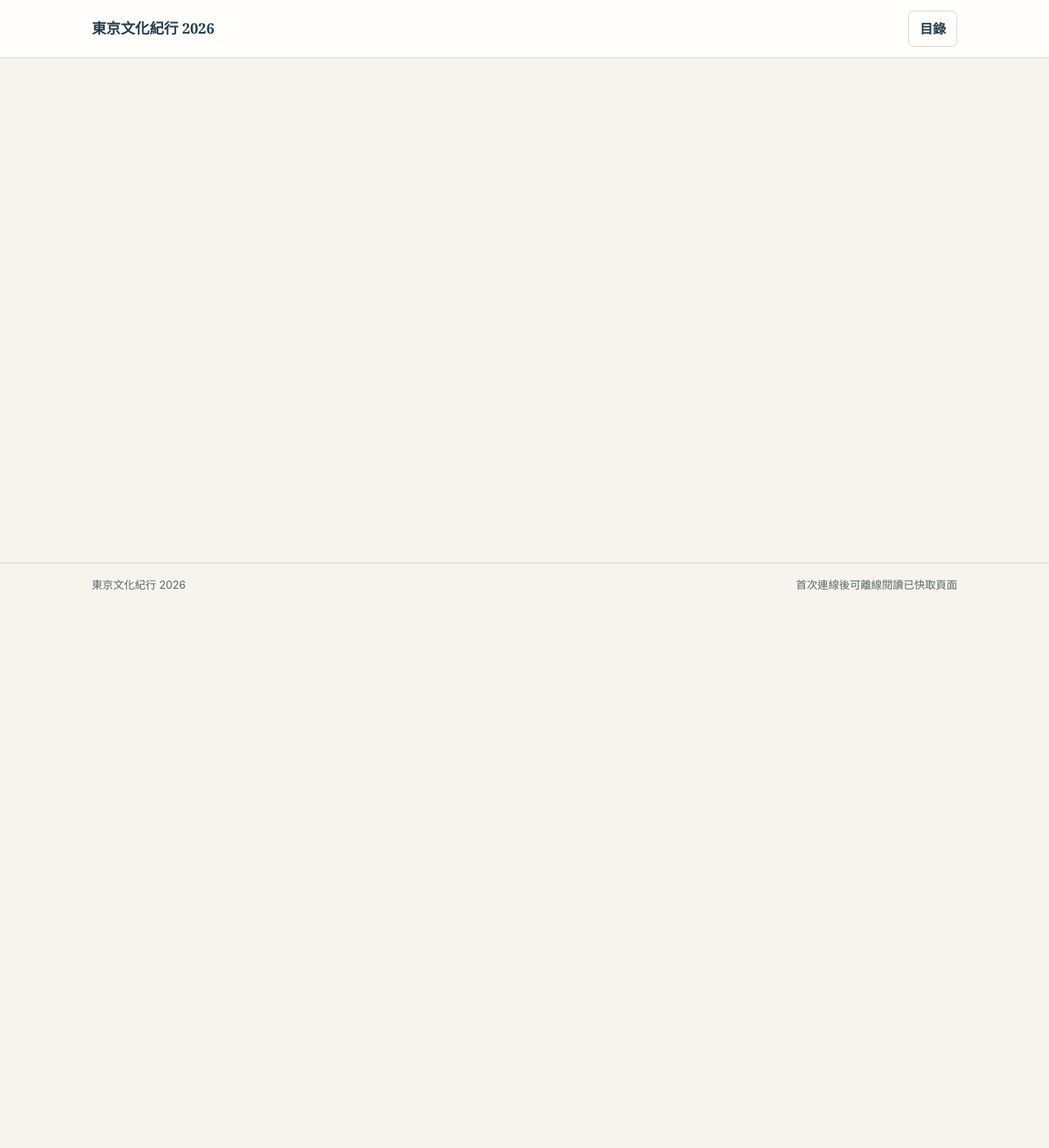
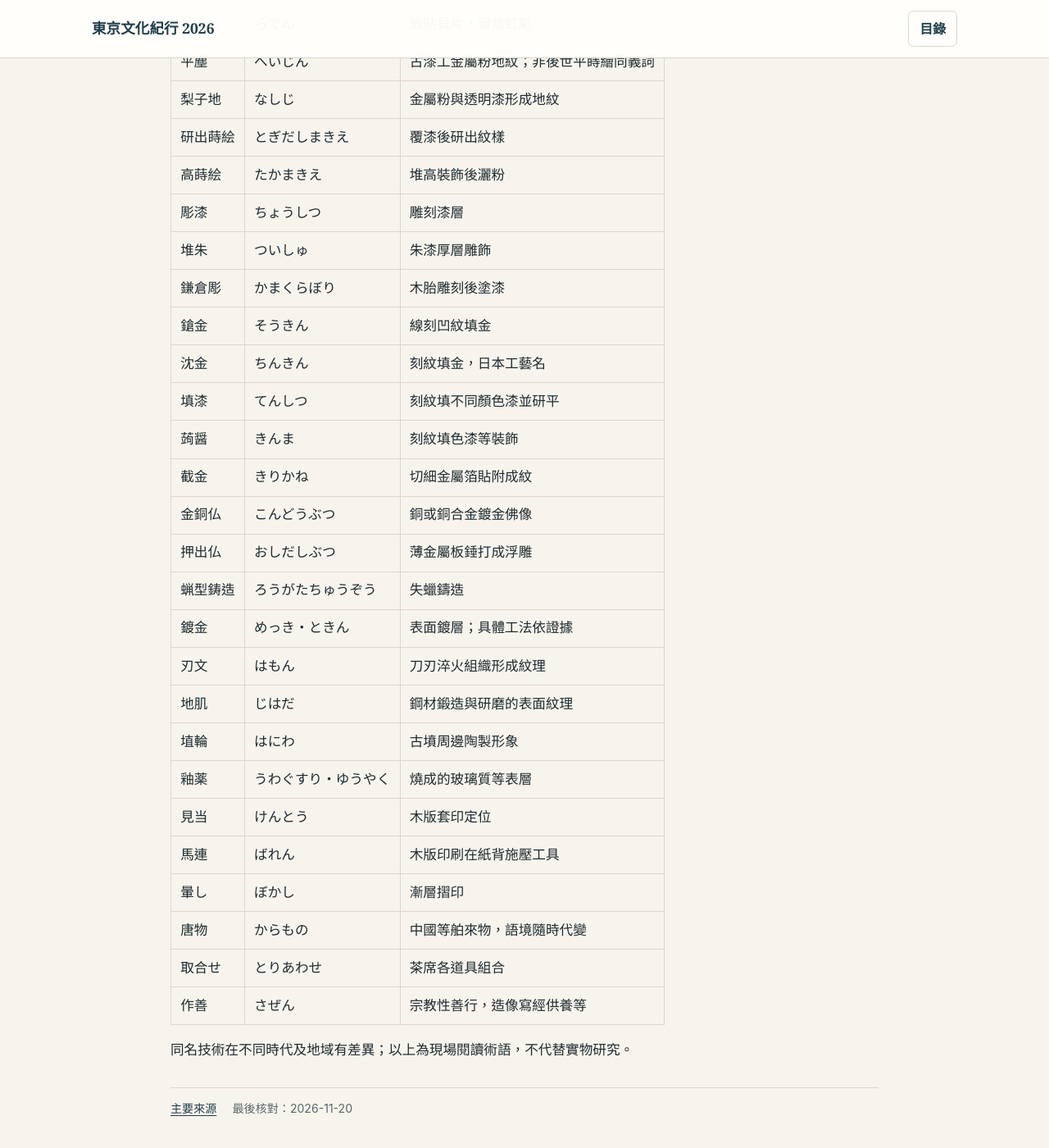
Before and after one commit to davetwchiu/tokyo-culture-trip-2026, a Jekyll site: the page built from content/craft-glossary/index.md, in a window 1280 px wide and 1400 px high, scrolled down 641 px. Shown: the whole window at 82% size. Built offline with Jekyll 4.4.1, drawn with Linux system fonts in a browser that asks for light colours; before the commit the page ends 900 px from its top, so only the background shows below that; some of the changed text lies outside the part shown.

Commit message:
Complete content/craft-glossary/index.md content

```diff
--- a/content/craft-glossary/index.md
+++ b/content/craft-glossary/index.md
@@ -5,10 +5,49 @@ permalink: /craft-glossary/
 section: 工藝詞彙
 navigation: true
 nav_order: 6
-source: ""
-last_checked: ""
+source: "https://www.nezu-muse.or.jp/jp/exhibitions/view-122.html"
+last_checked: "2026-11-20"
 maps_query: ""
 maps_origin: ""
 maps_destination: ""
 offline: true
 ---
+
+# 現場快速查閱
+
+深入工序可參看[工藝史]({{ '/history/craft/' | relative_url }})。
+
+| 日文 | 讀音 | 中文及觀察 |
+|---|---|---|
+| 漆 | うるし | 漆樹汁液固化形成塗層 |
+| 木胎 | もくたい | 木質器身基礎 |
+| 蒔絵 | まきえ | 漆黏附金銀粉形成裝飾 |
+| 螺鈿 | らでん | 嵌貼貝片，留意虹彩 |
+| 平塵 | へいじん | 古漆工金屬粉地紋；非後世平蒔繪同義詞 |
+| 梨子地 | なしじ | 金屬粉與透明漆形成地紋 |
+| 研出蒔絵 | とぎだしまきえ | 覆漆後研出紋樣 |
+| 高蒔絵 | たかまきえ | 堆高裝飾後灑粉 |
+| 彫漆 | ちょうしつ | 雕刻漆層 |
+| 堆朱 | ついしゅ | 朱漆厚層雕飾 |
+| 鎌倉彫 | かまくらぼり | 木胎雕刻後塗漆 |
+| 鎗金 | そうきん | 線刻凹紋填金 |
+| 沈金 | ちんきん | 刻紋填金，日本工藝名 |
+| 填漆 | てんしつ | 刻紋填不同顏色漆並研平 |
+| 蒟醤 | きんま | 刻紋填色漆等裝飾 |
+| 截金 | きりかね | 切細金屬箔貼附成紋 |
+| 金銅仏 | こんどうぶつ | 銅或銅合金鍍金佛像 |
+| 押出仏 | おしだしぶつ | 薄金屬板錘打成浮雕 |
+| 蝋型鋳造 | ろうがたちゅうぞう | 失蠟鑄造 |
+| 鍍金 | めっき・ときん | 表面鍍層；具體工法依證據 |
+| 刃文 | はもん | 刀刃淬火組織形成紋理 |
+| 地肌 | じはだ | 鋼材鍛造與研磨的表面紋理 |
+| 埴輪 | はにわ | 古墳周邊陶製形象 |
+| 釉薬 | うわぐすり・ゆうやく | 燒成的玻璃質等表層 |
+| 見当 | けんとう | 木版套印定位 |
+| 馬連 | ばれん | 木版印刷在紙背施壓工具 |
+| 暈し | ぼかし | 漸層摺印 |
+| 唐物 | からもの | 中國等舶來物，語境隨時代變 |
+| 取合せ | とりあわせ | 茶席各道具組合 |
+| 作善 | さぜん | 宗教性善行，造像寫經供養等 |
+
+同名技術在不同時代及地域有差異；以上為現場閱讀術語，不代替實物研究。
```
